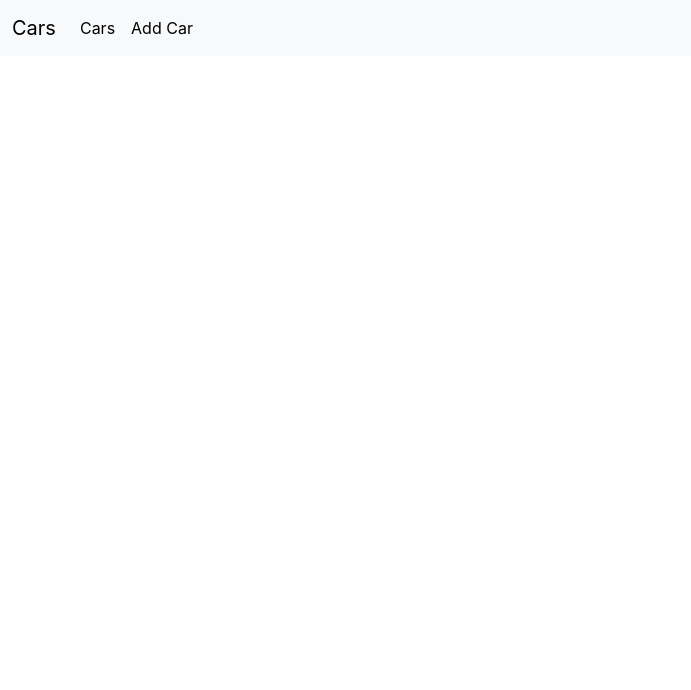
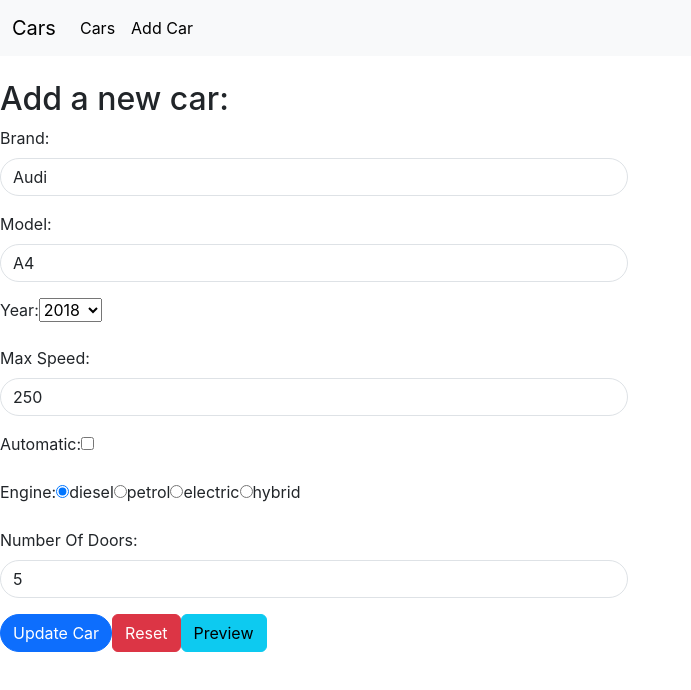
Before and after one commit to BiljanaDa/cars-react, a React (Create React App) app: page /edit/1 in a window 1280 px wide. Before the commit this address had no page. Shown: the top 690 px of the page, without its empty margins (0-691 px from the left). Built offline with nearby package versions, Linux system fonts and the light colour scheme.

Commit message:
zadatak 7

```diff
--- a/src/App.js
+++ b/src/App.js
@@ -18,6 +18,7 @@ function App() {
           <Route path="/" element={<Navigate to={"/cars"} />} />
           <Route path="/cars" element={<AppCars />} />
           <Route path="/add" element={<AddCars />} />
+          <Route path="/edit/:id" element={<AddCars />} />
         </Routes>
       </Router>
     </div>
--- a/src/components/Car.js
+++ b/src/components/Car.js
@@ -1,6 +1,8 @@
 import React from "react";
+import { Link } from "react-router-dom";
 
 export default function Car({ car }) {
+  console.log("Car component received:", car);
   return (
     <>
       <div key={car.id} className="row mb-2">
@@ -20,6 +22,9 @@ export default function Car({ car }) {
               <strong>Number Of Doors: </strong> {car.numberOfDoors}
               <br />
             </li>
+            <Link to={`/edit/${car.id}`}>
+              <button>Edit</button>
+            </Link>
           </ul>
         </div>
       </div>
--- a/src/pages/AddCar.js
+++ b/src/pages/AddCar.js
@@ -1,6 +1,6 @@
 import React, { useEffect, useState } from "react";
 import carsService from "../service/CarsService";
-import { useParams } from "react-router-dom";
+import { useNavigate, useParams } from "react-router-dom";
 
 const years = (start = 1990, end = 2023) => {
   return Array.apply(0, Array(end - start + 1)).map(
@@ -12,8 +12,23 @@ const engines = ["diesel", "petrol", "electric", "hybrid"];
 
 export default function AddCars() {
   const { id } = useParams();
+  const navigate = useNavigate();
+
   const [cars, setCars] = useState(carsService.getAllCars());
+
   useEffect(() => setCars(carsService.getAllCars()), []);
+
+  useEffect(() => {
+    setCars(carsService.getAllCars());
+    if (id) {
+      const existingCar = carsService.getCarById(id);
+      if (existingCar) {
+        setNewCar(existingCar);
+      }
+    }
+    carsService.setCars = setCars;
+  }, [id]);
+
   const [newCar, setNewCar] = useState({
     brand: "",
     model: "",
@@ -26,8 +41,13 @@ export default function AddCars() {
 
   const handleAddCar = (e) => {
     e.preventDefault();
-    carsService.addNewCar(newCar);
-    setCars([...carsService.getAllCars()]);
+    if (id) {
+      carsService.editCar(id, newCar);
+    } else {
+      carsService.addNewCar(newCar);
+    }
+
+    navigate("/cars");
   };
 
   const handleResetForm = () => {
@@ -130,7 +150,6 @@ export default function AddCars() {
               onChange={({ target }) =>
                 setNewCar({ ...newCar, isAutomatic: target.checked })
               }
-              required
             />
           </div>
           <div className="mb-3">
@@ -168,7 +187,7 @@ export default function AddCars() {
             />
           </div>
           <button type="submit" className="btn btn-primary rounded-pill">
-            Add Car
+            {id ? "Update Car" : "Add Car"}
           </button>
           <button
             type="button"
--- a/src/service/CarsService.js
+++ b/src/service/CarsService.js
@@ -37,6 +37,14 @@ class CarsService {
     const carToAdd = { id: this.nextId++, ...newCar };
     this.cars.push(carToAdd);
   }
+
+  editCar(id, updatedCar) {
+    const index = this.cars.findIndex((car) => car.id === id);
+    if (index !== -1) {
+      this.cars[index] = { ...this.cars[index], ...updatedCar };
+      this.setCars([...this.cars]);
+    }
+  }
 }
 
 const carsService = new CarsService();
```
